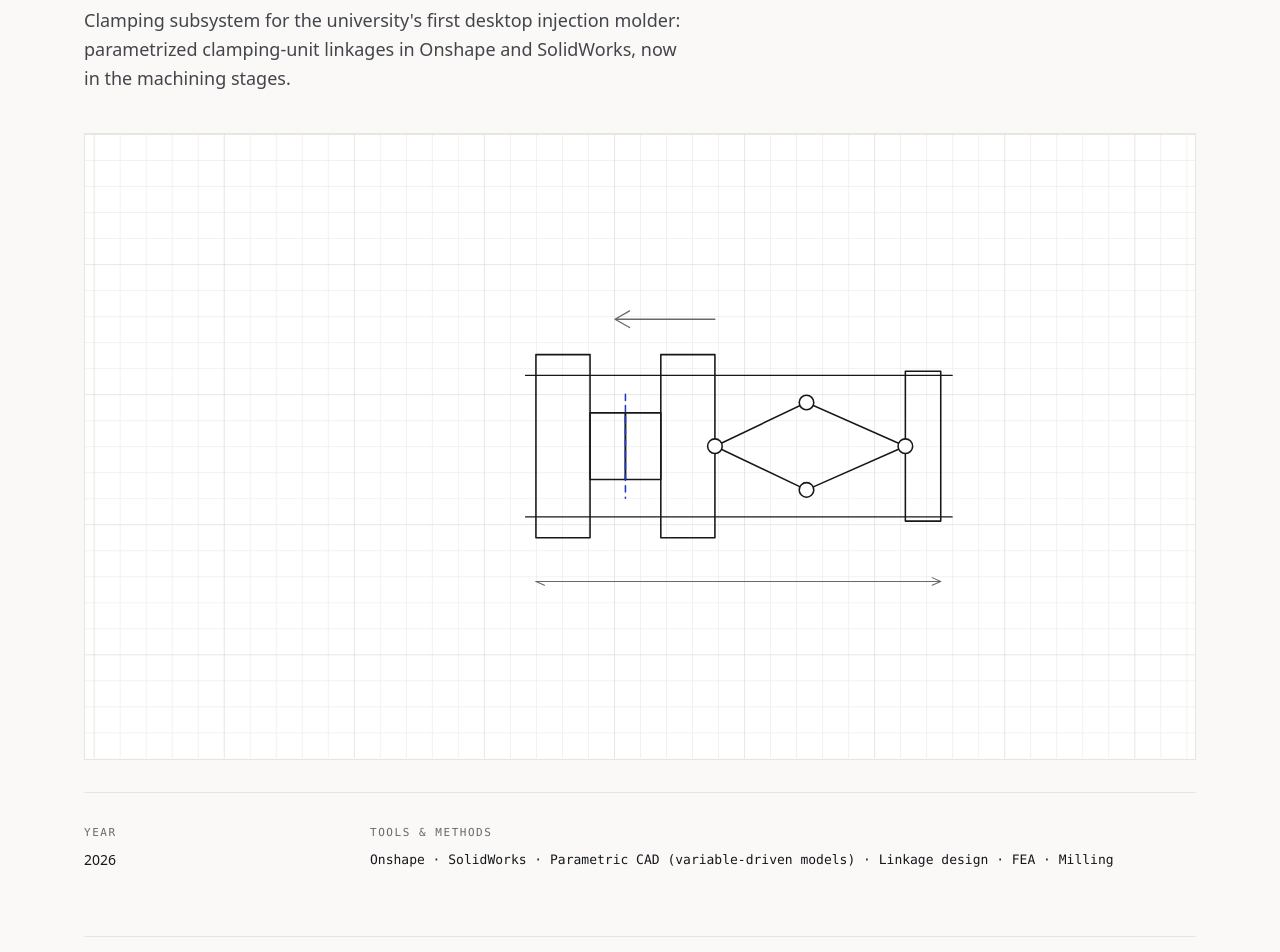
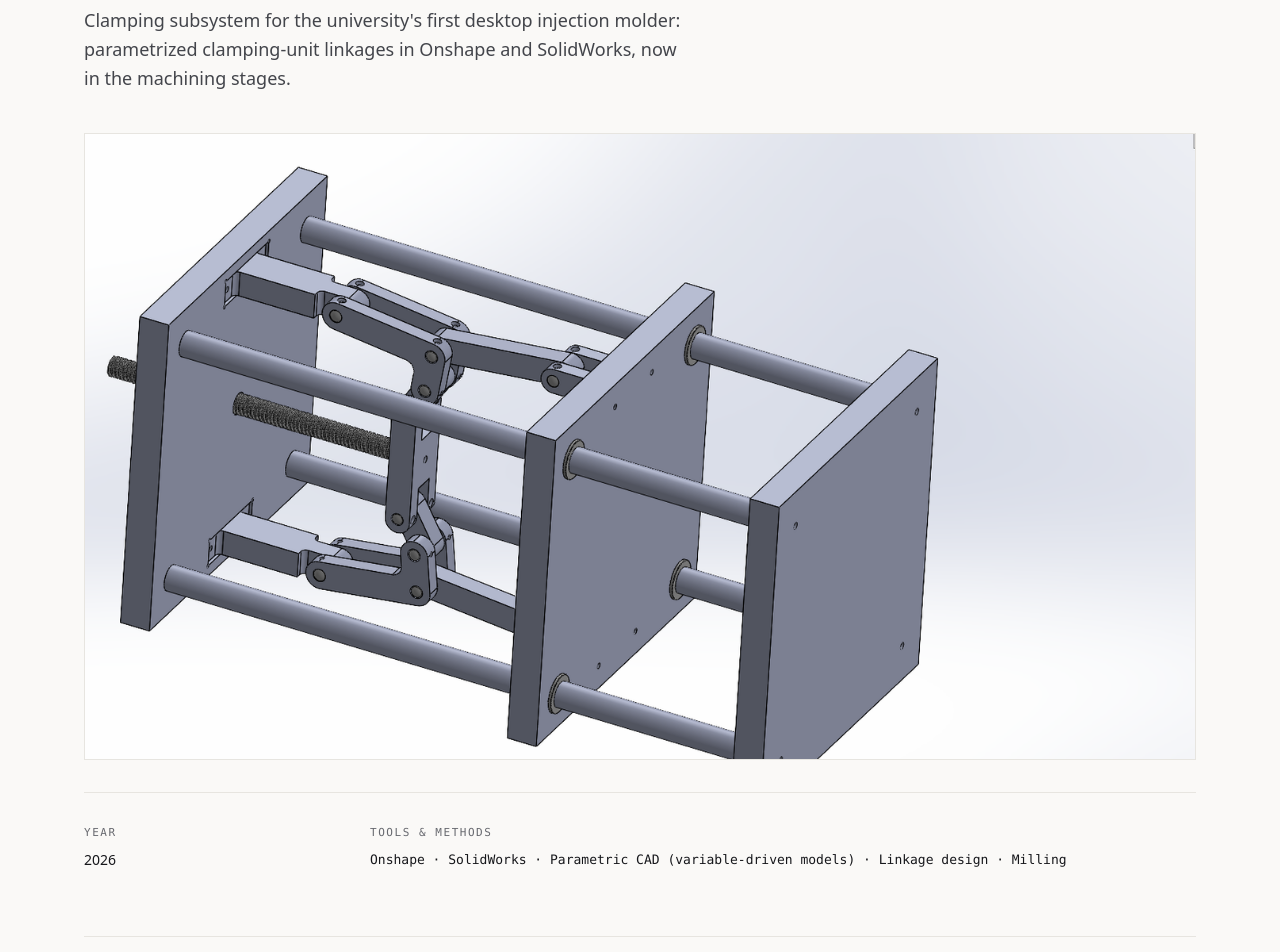
Before and after one commit to nktl-2005/personal-portfolio, a React (Vite) app: page /projects/desktop-injection-molder in a window 1280 px wide. Shown: the part 420-1372 px from the top of the page. Built offline with nearby package versions, Linux system fonts and the light colour scheme.

Commit message:
updated injection molder project

```diff
--- a/src/data/projects.ts
+++ b/src/data/projects.ts
@@ -356,17 +356,17 @@ export const projects: Project[] = [
       'SolidWorks',
       'Parametric CAD (variable-driven models)',
       'Linkage design',
-      'FEA',
       'Milling',
     ],
     figure: 'molder',
+    image: 'images/molder-clamping-unit.png',
+    imageAlt: 'SolidWorks model of the full clamping unit: platens, tie bars, lead screw, and toggle linkages',
     outcome: [
       "Parametrized clamping-unit linkages carried from concept through CAD to early prototyping; the links are now in the machining stages for the university's first desktop injection molder.",
       "I lead the clamping subsystem from concept through CAD development to early prototyping. I parametrized the clamping-unit linkages as fully variable-driven models in Onshape and SolidWorks, which accelerated iteration and centralized configuration management for the team. The links are now being machined on a mill. The machine is early-stage; performance numbers will follow prototype testing.",
     ],
     skills: [
       'Clamping-unit linkages parametrized as variable-driven models in Onshape and SolidWorks (my subsystem ownership)',
-      'FEA performed on the links as they are designed, before geometry is committed to hardware',
       'Links being machined on a mill to carry the design into physical prototypes',
       'Shared parametric workspace for centralized CAD and configuration management across the team',
     ],
@@ -378,7 +378,21 @@ export const projects: Project[] = [
       },
       {
         title: 'Linkage-based clamping architecture',
-        body: 'The clamp must generate and hold closing force against injection pressure on a desktop-scale machine, which drove a mechanical-linkage approach. Each link gets FEA as it is designed, so the geometry coming out of the parametric model is checked against load before it is committed to machining.',
+        body: 'The clamp must generate and hold closing force against injection pressure on a desktop-scale machine, which drove a mechanical-linkage approach.',
+        media: [
+          {
+            src: 'images/molder-clamping-unit.png',
+            alt: 'Full clamping unit assembly with platens, tie bars, lead screw, and toggle linkages',
+            caption: 'The full clamping unit. The lead screw drives the moving platen along the tie bars, and the toggle linkages hold the mold shut against injection pressure.',
+            fit: 'contain',
+          },
+          {
+            src: 'images/molder-linkages.png',
+            alt: 'Close-up of the toggle linkages on the moving platen',
+            caption: 'The linkages on the moving platen, my subsystem. Every link is a variable-driven parametric model.',
+            fit: 'contain',
+          },
+        ],
       },
       {
         title: 'Machining the first links',
```
Also changed, not shown: public/images/molder-clamping-unit.png (added), public/images/molder-linkages.png (added).
